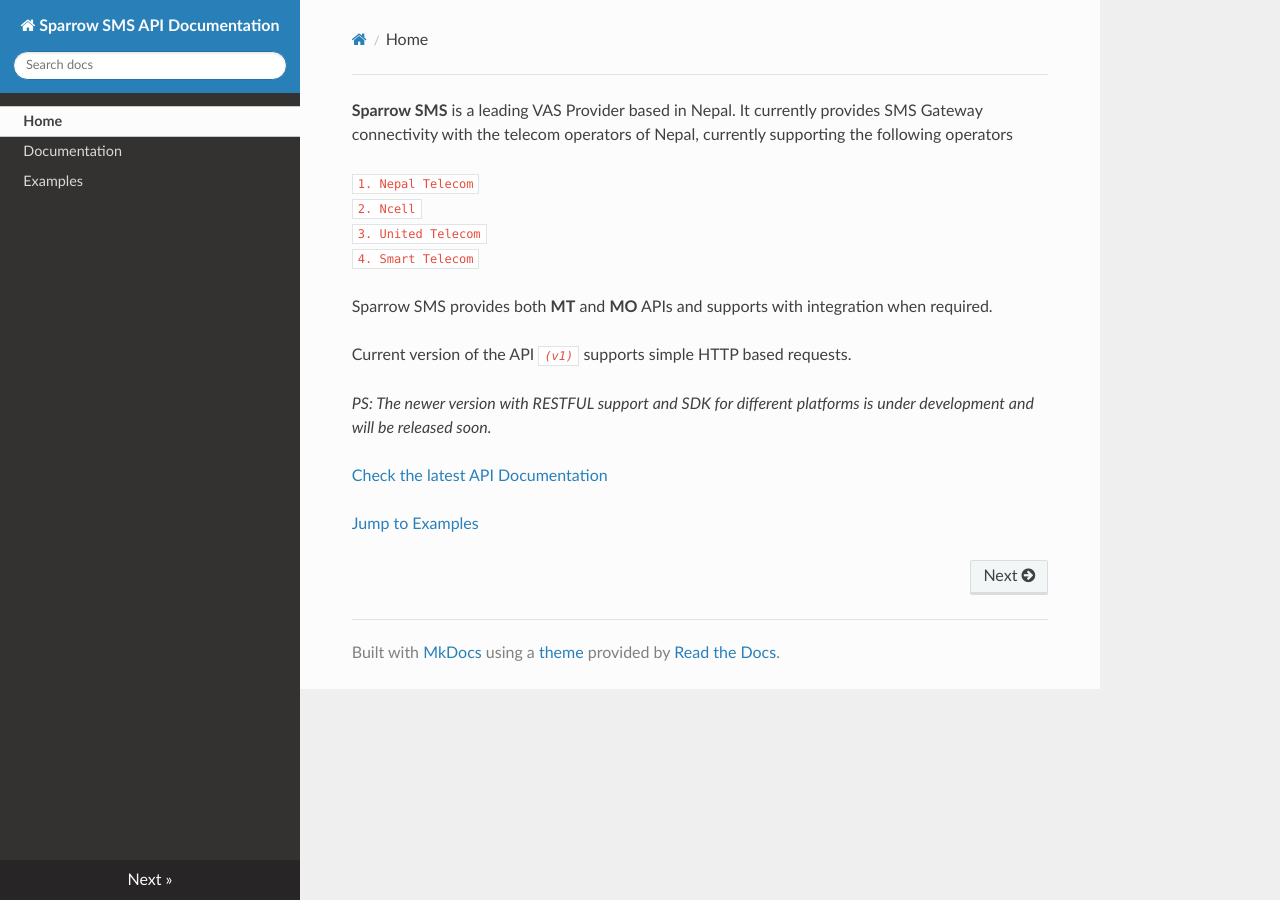
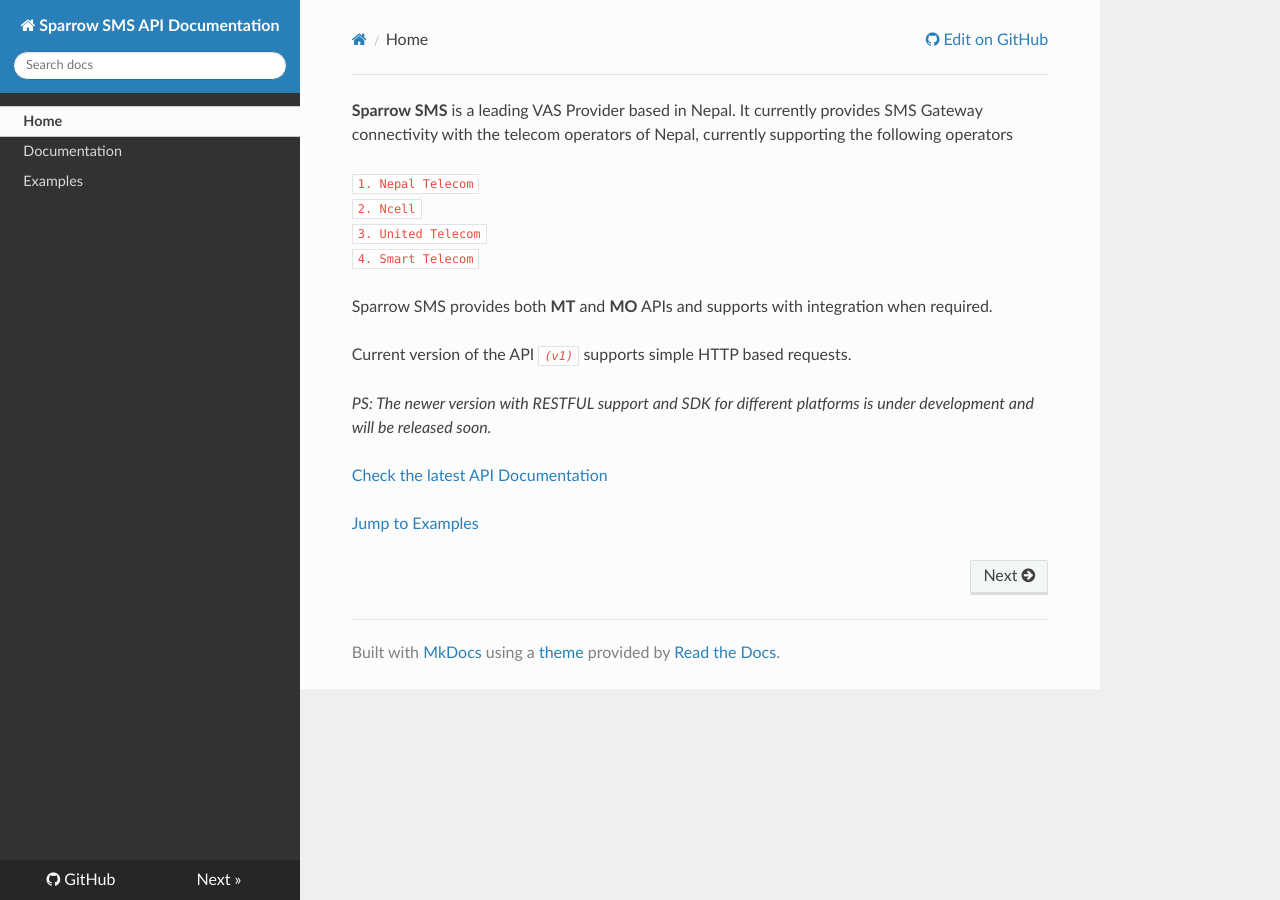
Before and after one commit to sparrowsms/apidocs, an MkDocs documentation site: the page built from docs/index.md, in a window 1280 px wide. Built offline with MkDocs 1.6.1, drawn with Linux system fonts in a browser that asks for light colours; nearby versions of some CDN libraries; old or Windows-style settings are respelled for this version of MkDocs; part of the change alters nothing that is shown.

```diff
--- a/mkdocs.yml
+++ b/mkdocs.yml
@@ -1,4 +1,8 @@
 site_name: Sparrow SMS API Documentation
+site_url: http://api.sparrowsms.com
+repo_url: http://github.com/sparrowsms/apidocs
+site_description: Sparrow SMS Official Developers API.
+site_author: Sparrow SMS (@sparrowsms)
 theme: readthedocs
 pages:
  - [index.md, Home]
```
